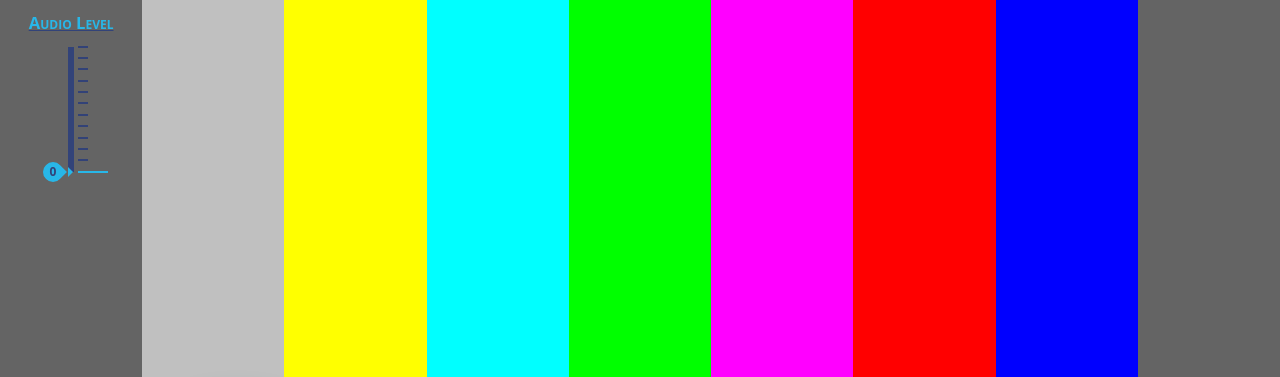
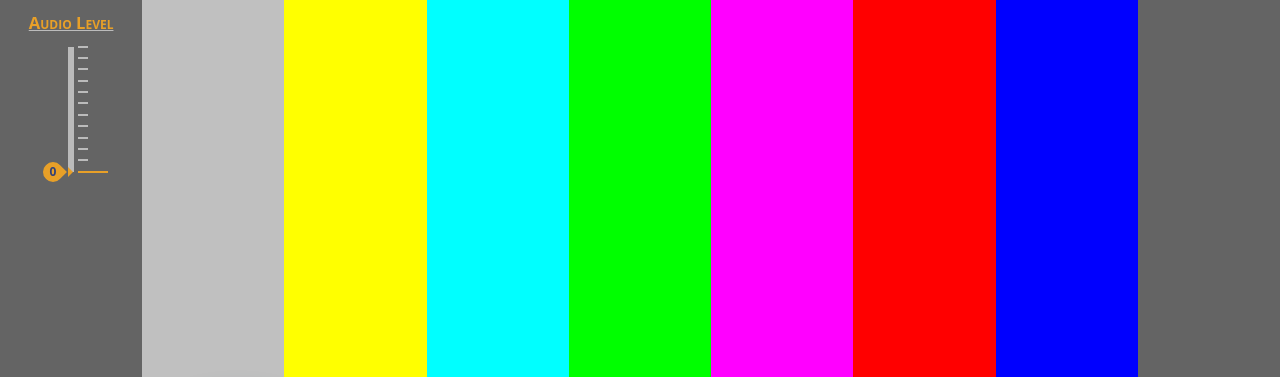
Before and after one commit to Thoughtrights/barzy, a plain HTML site: page index.html in a window 1280 px wide. Shown: the top 377 px of the page. Drawn offline with Linux system fonts and the light colour scheme.

Commit message:
color of audio control

```diff
--- a/css/style.css
+++ b/css/style.css
@@ -103,7 +103,7 @@ input#volumeSlider{
     width: 80%;
     display: block;
     margin: auto;
-    accent-color: #28b6e7;
+    accent-color: #e8a028;
 }
 
 @import url('https://fonts.googleapis.com/css?family=Open+Sans');
@@ -115,36 +115,36 @@ p#sliderText {
     font-variant: small-caps;
     text-align: center;
     text-decoration: underline;
-    text-decoration-color: #324379;
-    color: #28b7e8;
+    text-decoration-color: #bbbbbb;
+    color: #e8a028;
     margin-top: 10px;
     margin-bottom: 10px;
 }
 
 
 #flat-slider.ui-slider .ui-slider-pip .ui-slider-line {
-    background: #324278;
+    background: #bbbbbb;
     transition: all 0.8s ease-out;
 }
 
 #flat-slider.ui-slider .ui-slider-handle .ui-slider-tip:after {
-    border-left-color: #28b7e8;
+    border-left-color: #e8a028;
 }
 
 #flat-slider.ui-slider .ui-slider-handle.ui-state-hover,
 #flat-slider.ui-slider .ui-slider-handle.ui-state-focus,
 #flat-slider.ui-slider .ui-slider-handle.ui-state-active {
-    border-color: #324379;
+    border-color: #bbbbbb;
 }
 
 p#flat-slider {
-    border-left-color: #324278;
+    border-left-color: #bbbbbb;
     border-color: white;
-    background: #324379;
+    background: #bbbbbb;
 }
 
 #flat-slider .ui-slider-handle, #flat-slider .ui-slider-pip.ui-slider-pip-inrange .ui-slider-line, #flat-slider .ui-slider-pip[class*=ui-slider-pip-selected] .ui-slider-line, #flat-slider .ui-slider-range {
-    background-color: #28b7e8;
+    background-color: #e8a028;
 }
 
 
```
